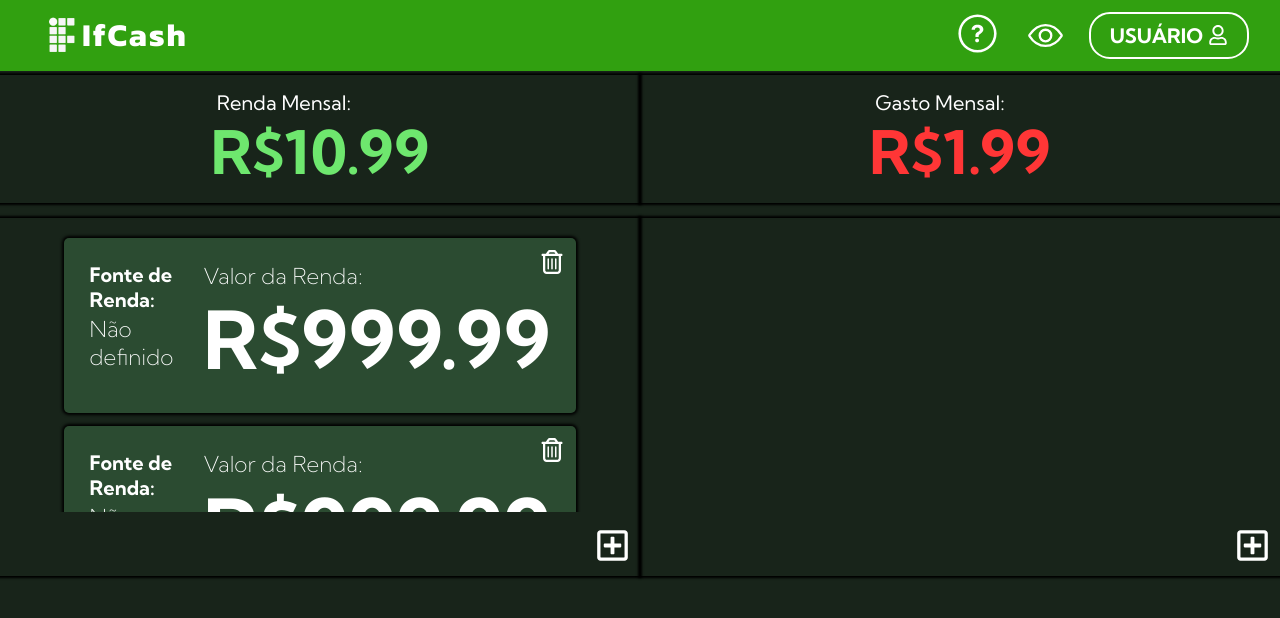
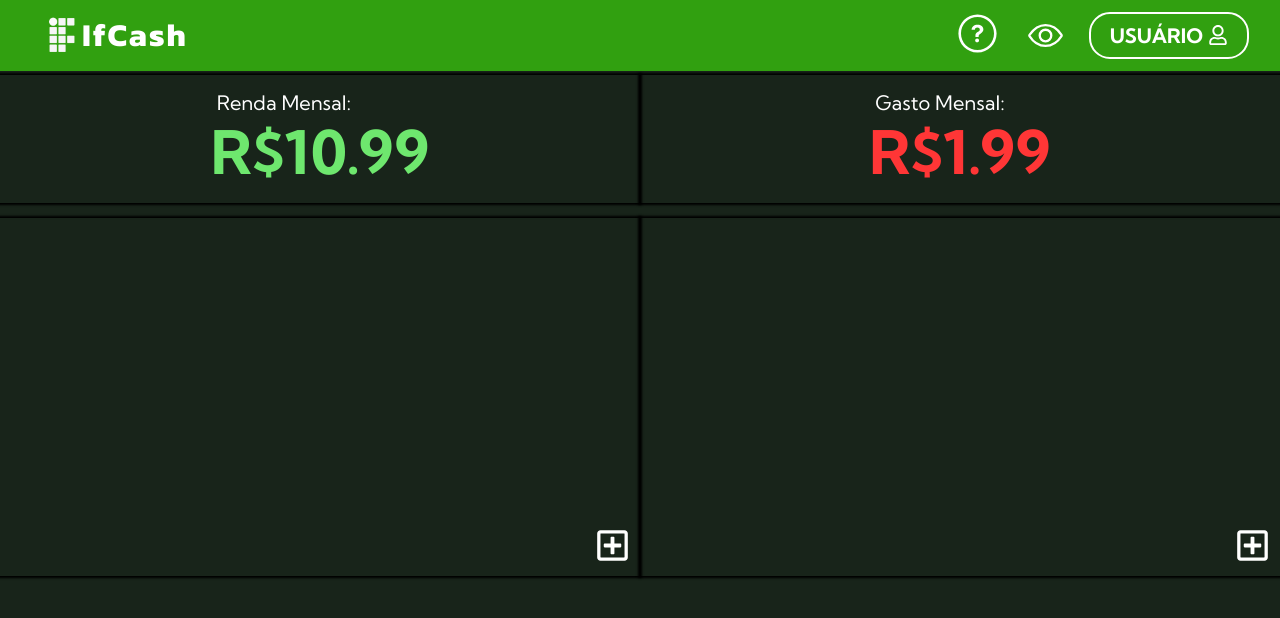
Before and after one commit to jg-lima12/ifcash, a React (Create React App) app: page /register-income in a window 1280 px wide. Shown: the top 618 px of the page. Built offline with nearby package versions, Linux system fonts and the light colour scheme.

Commit message:
Finalizado o efeito do login e comecei a colocar lógica nos cardsIncome, ja funciona o type pelo menos

```diff
--- a/src/layout/CardIncome/CardIncome.js
+++ b/src/layout/CardIncome/CardIncome.js
@@ -5,13 +5,7 @@ import { useTitleContext } from '../../hooks/useIncomeContext';
 import { FaRegTrashCan } from "react-icons/fa6";
 
 
-export default function CardIncome() {
-
-    const [number, setNumber] = useState(999.99)
-
-    const {title} = useTitleContext()
-
-
+export default function CardIncome({type, value}) {
 
     return (
         <>
@@ -20,11 +14,11 @@ export default function CardIncome() {
                 <div className={styles.card}>
                     <div className={styles.data}>
                         <span className={styles.titleData}>Fonte de Renda:</span>
-                        <span className={styles.fontData}>{title}</span>
+                        <span className={styles.fontData}>{type}</span>
                     </div>
                     <div className={styles.value}>
                         <span className={styles.titleValue}>Valor da Renda:</span>
-                        <span className={styles.numValue}>R${number}</span>
+                        <span className={styles.numValue}>R${value}</span>
                     </div>
                 </div>
             </div>
--- a/src/layout/PopUpIncome/PopUpIncome.js
+++ b/src/layout/PopUpIncome/PopUpIncome.js
@@ -14,11 +14,9 @@ import { useEffect, useState } from 'react';
 import { useTitleContext } from '../../hooks/useIncomeContext';
 
 
-export default function PopUpIncome({ opacity, setOpacity, setShowIncome, showIncome }) {
+export default function PopUpIncome({ vetor, setVetor, setValue, opacity, setOpacity, setShowIncome, showIncome }) {
 
     const classContainer = clsx(styles.container, !showIncome && styles.none, !opacity && styles.opacity)
-
-    const {setTitle} = useTitleContext()
 
     const [valueFont, setValueFont] = useState(99.99)
     const [valueLimit, setValueLimit] = useState(99.99)
@@ -43,7 +41,12 @@ export default function PopUpIncome({ opacity, setOpacity, setShowIncome, showIn
     }
 
     function getData() {
-        setTitle(valueInput)
+        setVetor([
+            ...vetor, {
+                type: valueInput
+            }])
+        setValueInput('')
+
         setOpacity(false)
         setTimeout(() => setShowIncome(false), 100)
     }
@@ -102,6 +105,7 @@ export default function PopUpIncome({ opacity, setOpacity, setShowIncome, showIn
                     </div>
                 </div>
             </div>
+            {console.log(valueInput)}
         </>
     )
 }
--- a/src/screens/AddRenda/AddRenda.js
+++ b/src/screens/AddRenda/AddRenda.js
@@ -12,9 +12,12 @@ import CardIncome from '../../layout/CardIncome/CardIncome';
 
 export default function AddRenda() {
 
+    const [vetor, setVetor] = useState([])
+
     const [valueIcome, setValueIcome] = useState(10.99)
     const [valueSpent, setValueSpent] = useState(1.99)
 
+    const [valueCardIncome, setValueCardIncome] = useState()
 
     const [showIncome, setShowIncome] = useState(false)
     const [showOpacityIncome, setShowOpacityIncome] = useState(false)
@@ -36,13 +39,12 @@ export default function AddRenda() {
                         </div>
                         <div className={styles.listIcome}>
                             <div className={styles.listAddIcome}>
-                                <TitleProvider>
-                                    <CardIncome />
-                                    <CardIncome />
-                                    <CardIncome />
-                                    <CardIncome />
-                                    <PopUpIncome opacity={showOpacityIncome} setOpacity={setShowOpacityIncome} setShowIncome={setShowIncome} showIncome={showIncome} />
-                                </TitleProvider>
+                                {vetor.map((item, index) => (
+                                    <CardIncome key={index} type={item.type} value={item.value} />
+                                ))}
+
+                                <PopUpIncome vetor={vetor} setVetor={setVetor} setValue={setValueCardIncome} opacity={showOpacityIncome} setOpacity={setShowOpacityIncome} setShowIncome={setShowIncome} showIncome={showIncome} />
+
 
                             </div>
                             <div className={styles.buttonListAdd}>
--- a/src/screens/Login/Login.js
+++ b/src/screens/Login/Login.js
@@ -4,6 +4,7 @@ import styles from './Login.module.css'
 
 import { FaRegUser } from "react-icons/fa";
 import { RiLockPasswordLine } from "react-icons/ri";
+import clsx from 'clsx';
 
 
 export default function Login() {
@@ -35,23 +36,23 @@ export default function Login() {
         <div className={styles.card}>
           <span>Login</span>
           <div className={styles.acardInput}>
-            <input
+            <input className={clsx(registration != '' && styles.inputFocus)}
             id='registration'
             type="text"
             value={registration}
             onChange={(e) => setRegistration(e.target.value)} />
-            <label htmlFor="registration">
+            <label className={clsx(registration != '' && styles.labelFocus)} htmlFor="registration">
               <FaRegUser />
               Matricula
             </label>
           </div>
           <div className={styles.bcardInput}>
-            <input
+            <input className={password != '' && styles.inputFocus}
             id='password'
             type="password"
             value={password}
             onChange={(e) => setPassword(e.target.value)} />
-            <label htmlFor="password">
+            <label className={password != '' && styles.labelFocus} htmlFor="password">
               <RiLockPasswordLine />
               Senha
             </label>
--- a/src/screens/Login/Login.module.css
+++ b/src/screens/Login/Login.module.css
@@ -25,7 +25,8 @@
     font-weight: bold;
 }
 
-.acardInput, .bcardInput{
+.acardInput,
+.bcardInput {
     position: relative;
 }
 
@@ -40,7 +41,7 @@
     font-size: 17px;
 }
 
-.card label{
+.card label {
     position: absolute;
     z-index: 999;
     top: 50%;
@@ -55,7 +56,7 @@
     font-size: 20px;
 }
 
-.card input:focus + label{
+.card input:focus+label {
     transform: translateY(-160%);
     color: #31A010;
     font-size: 15px;
@@ -66,7 +67,18 @@
     border-color: #31A010;
 }
 
-.cardButton{
+.labelFocus {
+    transform: translateY(-160%) !important;
+    color: #31A010 !important;
+    font-size: 15px !important;
+}
+
+.inputFocus {
+    outline: none !important;
+    border-color: #31A010 !important;
+}
+
+.cardButton {
     width: 100%;
     display: flex;
     justify-content: center;
@@ -78,7 +90,7 @@
     border: 1px solid white;
 }
 
-.cardButton:hover{
+.cardButton:hover {
     cursor: pointer;
     background-color: #2c312b;
     transition: var(--trsBck);
```
